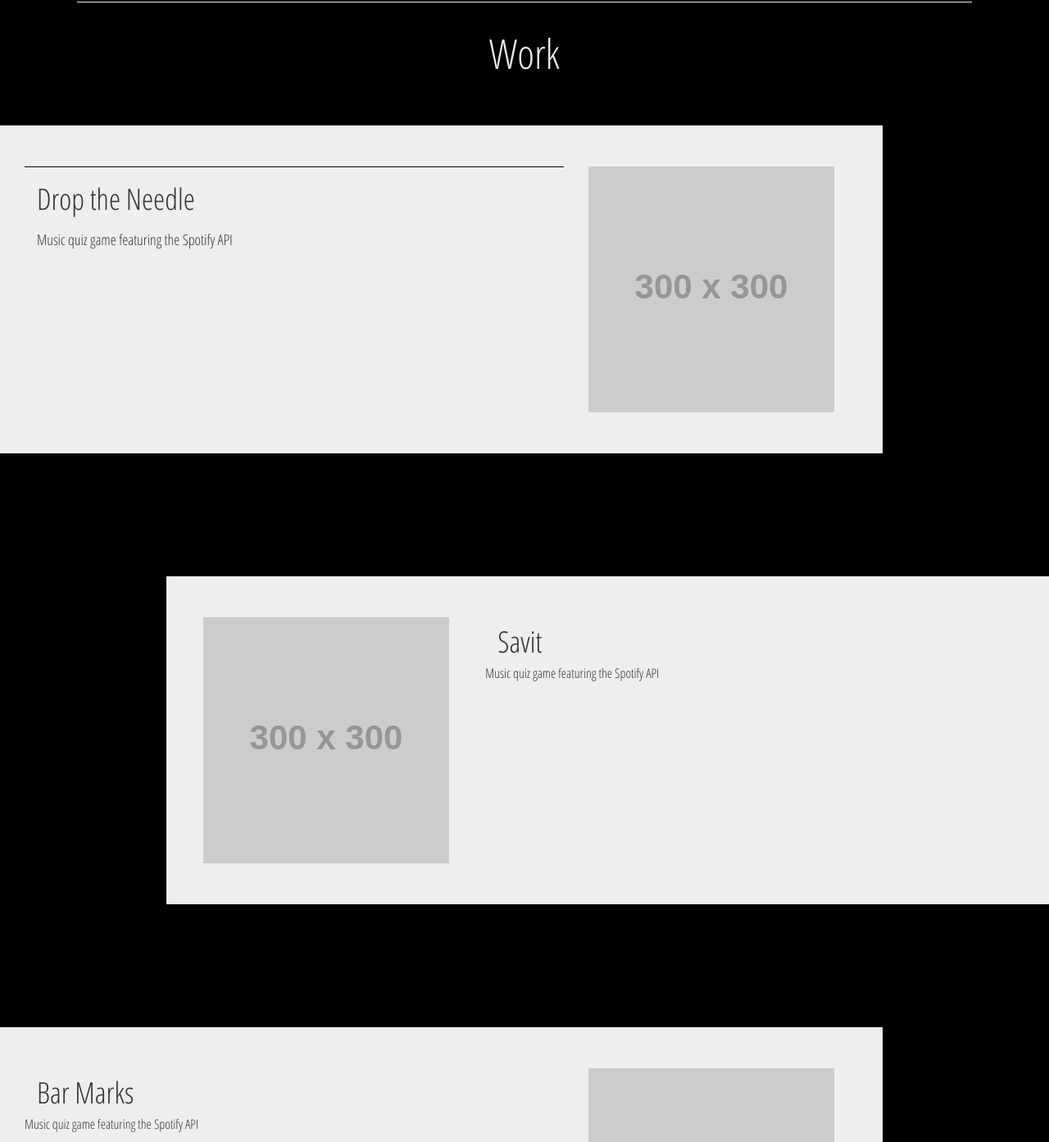
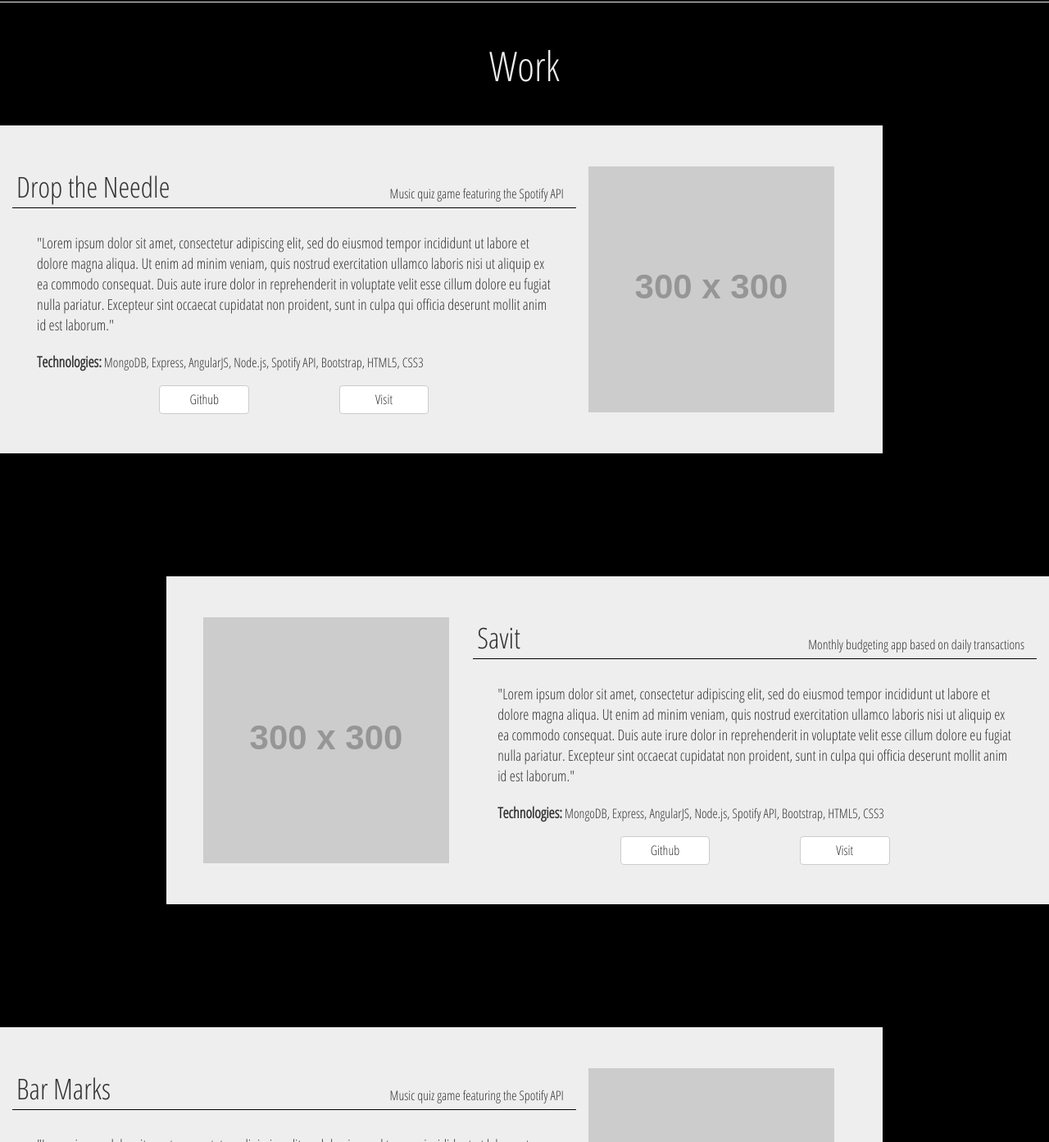
Before and after one commit to jorgeRafaelSJ/jorgeRafaelSJ.github.io, a plain HTML site: page index.html in a window 1280 px wide. Shown: the part 673-2066 px from the top of the page at 82% size. Drawn offline with nearby package versions, Linux system fonts and the light colour scheme; placeholder pictures from the web are drawn by us.

Commit message:
added links and buttons for projects

```diff
--- a/css/style.css
+++ b/css/style.css
@@ -22,6 +22,9 @@ body {
 .image-box {
 	margin-top: 50px;
 }
+.name {
+	font-size: 65px;
+}
 .about-project-box {
 	height: 300;
 	margin-top: 40px;
@@ -41,7 +44,7 @@ body {
 .project-section-title {
 	color: #eee;
 	height: 150px;
-	padding-top: 35px;
+	padding-top: 50px;
 	margin: 0;
 	text-align: center;
 	font-size: 50px;
@@ -50,6 +53,34 @@ body {
 	margin-top: 10px;
 	border-bottom: 1px solid black;
 }
+.project-title {
+	font-size: 35px;
+	padding-left: 5px;
+}
 .project-subtitle {
+	padding-top: 22px;
 	font-size: 16px;
+	text-align: right;
 }
+.project-description {
+	margin-top: 30px;
+	font-size: 18px;
+	line-height: 25px;
+}
+.tech-used {
+	font-size: 16px;
+	margin-top: 20px;
+}
+.tech-title {
+	font-size: 18px;
+}
+#main-logo {
+	width: 300px;
+}
+.project-link {
+	text-align: center;
+	margin-top: 15px;
+	font-size: 16px;
+	padding-top: 5px;
+	padding-bottom: 5px;
+}
--- a/index.html
+++ b/index.html
@@ -25,22 +25,21 @@
             <img src="http://placehold.it/300x300">
           </div>
           <div class="col-xs-8 page-title-box">
-             <h1>Jorge Suárez</h1>
+             <h1 class="name">Jorge Suárez</h1>
              <h3>Full Stack Web Developer</h3>
           </div>
         </div>
         <div class="col-xs-2 navigation">
           <h3>About</h3>
           <h3>Work</h3>
+          <h3>Contact</h3>
         </div>
       </div>
     </div>
 
     <!-- line-divider row -->
     <div class="row">
-      <div class="col-xs-1 spacer"></div>
-      <div class="col-xs-10 line-divider"></div>
-      <div class="col-xs-1 spacer"></div>
+      <div class="col-xs-12 line-divider"></div>
     </div>
 
     <!-- PROJECTS SECTION -->
@@ -51,22 +50,31 @@
         <div class="col-sm-10 col-xs-12 content-box main-view">
           <div class="col-xs-12 project-box">
             <div class="col-xs-8 about-project-box">
-              <div class="project-header">
-                  <div class="project-title col-xs-12">
-                    <h1>Drop the Needle</h1>
-                  </div>
-                  <div class="project-subtitle col-xs-12">
-                    <h4>Music quiz game featuring the Spotify API</h4>
-                  </div>
+
+              <!-- project 1 header -->
+              <div class="row project-header">
+                  <div class="project-title col-sm-5 col-xs-12">Drop the Needle</div>
+                  <div class="project-subtitle col-sm-7 col-xs 12">Music quiz game featuring the Spotify API</div>
               </div>
+              <!-- project 1 description -->
+              <div class="col-xs-12 project-description">"Lorem ipsum dolor sit amet, consectetur adipiscing elit, sed do eiusmod tempor incididunt ut labore et dolore magna aliqua. Ut enim ad minim veniam, quis nostrud exercitation ullamco laboris nisi ut aliquip ex ea commodo consequat. Duis aute irure dolor in reprehenderit in voluptate velit esse cillum dolore eu fugiat nulla pariatur. Excepteur sint occaecat cupidatat non proident, sunt in culpa qui officia deserunt mollit anim id est laborum."
+              </div>
+              <!-- Technologies 1 -->
+              <span class="col-xs-12 tech-used"><b class="tech-title">Technologies:</b> MongoDB, Express, AngularJS, Node.js, Spotify API, Bootstrap, HTML5, CSS3</span>
 
+              <!-- Project 1 links -->
+
+              <a target="_blank" class="btn btn-default project-link col-xs-2 col-xs-offset-3" href="https://github.com/brendanbohn/DropTheNeedle">Github</a>
+              <a target="_blank" class="btn btn-default project-link col-xs-2 col-xs-offset-2" href="http://droptheneedle.herokuapp.com/">Visit</a>
 
             </div>
+            <!-- Project image column -->
             <div class="col-xs-4 logo-box image-box">
               <img src="http://placehold.it/300x300">
             </div>
+
           </div>
-        </div>
+        </div><!-- end of content box div -->
         <div class="col-sm-2 col-xs-0 spacer"></div>
       </div>
 
@@ -76,17 +84,34 @@
       <div class="col-sm-2 col-xs-0 spacer"></div>
         <div class="col-sm-10 col-xs-12 content-box main-view">
           <div class="col-xs-12 project-box">
+
+            <!-- Project image column -->
             <div class="col-xs-4 logo-box image-box">
               <img src="http://placehold.it/300x300">
             </div>
+
             <div class="col-xs-8 about-project-box">
-               <h1 class="project-title col-xs-12">Savit</h1>
-               <h4 class="project-subtitle">Music quiz game featuring the Spotify API</h4>
+
+              <!-- Project 2 header -->
+              <div class="row project-header">
+                  <div class="project-title col-sm-5 col-xs-12">Savit</div>
+                  <div class="project-subtitle col-sm-7 col-xs 12">Monthly budgeting app based on daily transactions</div>
+              </div>
+
+              <!-- project 2 description -->
+              <div class="col-xs-12 project-description">"Lorem ipsum dolor sit amet, consectetur adipiscing elit, sed do eiusmod tempor incididunt ut labore et dolore magna aliqua. Ut enim ad minim veniam, quis nostrud exercitation ullamco laboris nisi ut aliquip ex ea commodo consequat. Duis aute irure dolor in reprehenderit in voluptate velit esse cillum dolore eu fugiat nulla pariatur. Excepteur sint occaecat cupidatat non proident, sunt in culpa qui officia deserunt mollit anim id est laborum."
+              </div>
+
+              <!-- Technologies 2 -->
+              <div class="col-xs-12 tech-used"><b class="tech-title">Technologies:</b> MongoDB, Express, AngularJS, Node.js, Spotify API, Bootstrap, HTML5, CSS3</div>
+
+              <!-- Project 2 links -->
+              <a target="_blank" class="btn btn-default project-link col-xs-2 col-xs-offset-3" href="https://github.com/natashaslprice/savit">Github</a>
+              <a target="_blank" class="btn btn-default project-link col-xs-2 col-xs-offset-2" href="http://savitapp.herokuapp.com/">Visit</a>
+
             </div>
-
           </div>
-        </div>
-
+        </div><!-- end of content box div -->
       </div>
 
     <!-- Project 3 -->
@@ -94,14 +119,33 @@
         <div class="col-sm-10 col-xs-12 content-box main-view">
           <div class="col-xs-12 project-box">
             <div class="col-xs-8 about-project-box">
-               <h1 class="project-title col-xs-12">Bar Marks</h1>
-               <h4 class="project-subtitle">Music quiz game featuring the Spotify API</h4>
+
+              <!-- Project 3 header -->
+              <div class="row project-header">
+                  <div class="project-title col-sm-5 col-xs-12">Bar Marks</div>
+                  <div class="project-subtitle col-sm-7 col-xs 12">Music quiz game featuring the Spotify API</div>
+              </div>
+
+              <!-- project 3 description -->
+              <div class="col-xs-12 project-description">"Lorem ipsum dolor sit amet, consectetur adipiscing elit, sed do eiusmod tempor incididunt ut labore et dolore magna aliqua. Ut enim ad minim veniam, quis nostrud exercitation ullamco laboris nisi ut aliquip ex ea commodo consequat. Duis aute irure dolor in reprehenderit in voluptate velit esse cillum dolore eu fugiat nulla pariatur. Excepteur sint occaecat cupidatat non proident, sunt in culpa qui officia deserunt mollit anim id est laborum."
+              </div>
+
+              <!-- Technologies 3 -->
+              <div class="col-xs-12 tech-used"><b class="tech-title">Technologies:</b> MongoDB, Express, AngularJS, Node.js, Spotify API, Bootstrap, HTML5, CSS3</div>
+
+              <!-- Project 3 links -->
+              <a target="_blank" class="btn btn-default project-link col-xs-2 col-xs-offset-3" href="https://github.com/jorgeRafaelSJ/WDI-Project-1">Github</a>
+              <a target="_blank" class="btn btn-default project-link col-xs-2 col-xs-offset-2" href="https://barmarks.herokuapp.com/">Visit</a>
+
             </div>
+
+            <!-- Project image column -->
             <div class="col-xs-4 logo-box image-box">
               <img src="http://placehold.it/300x300">
             </div>
+
           </div>
-        </div>
+        </div><!-- end of content box div -->
         <div class="col-sm-2 col-xs-0 spacer"></div>
       </div>
 
```
